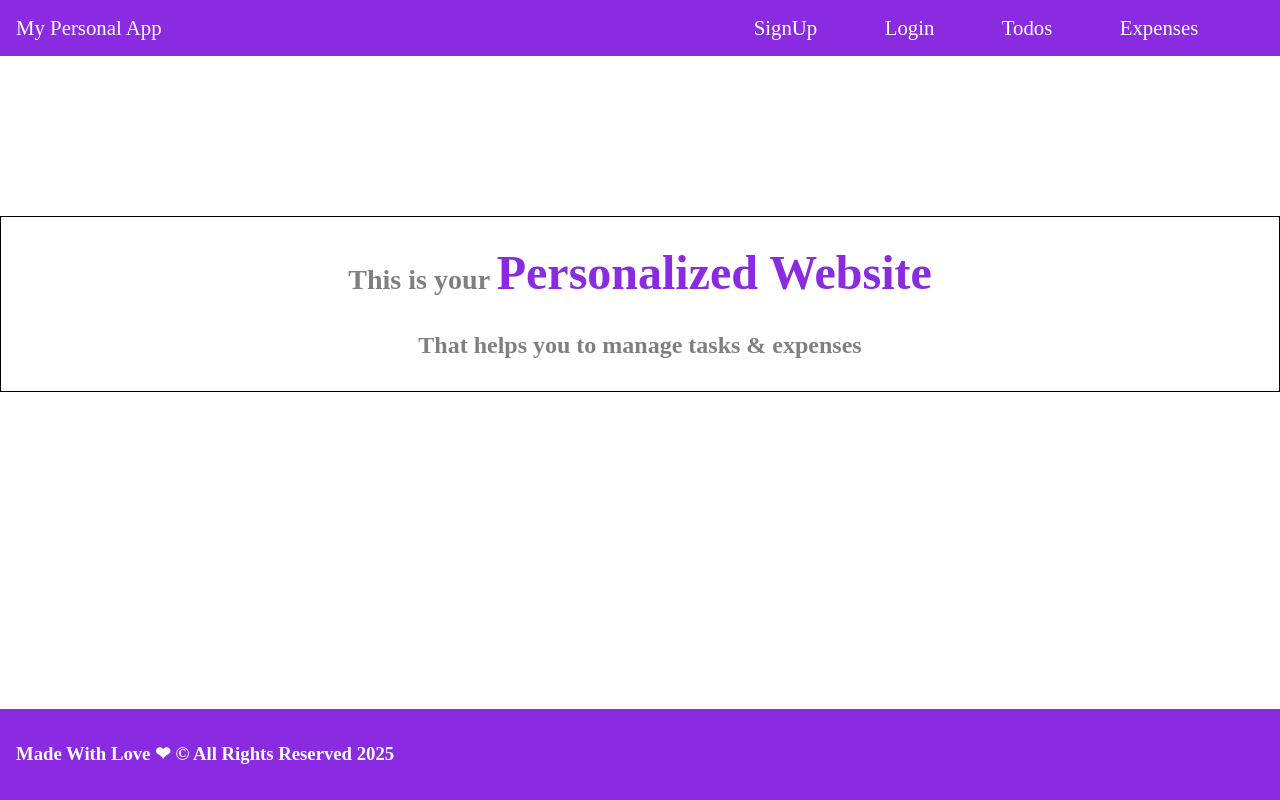
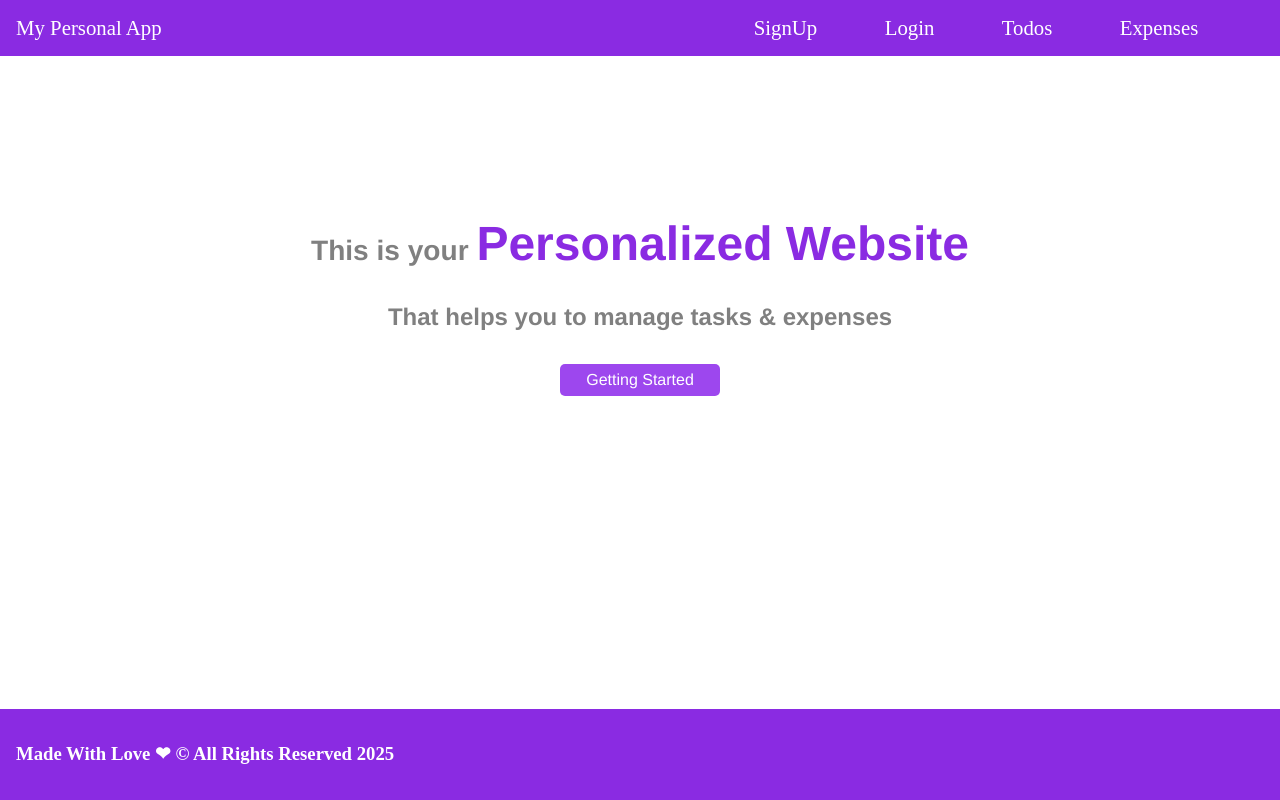
Before and after one commit to SwethaSheelam/FullStackApp1, a plain HTML site: page index.html in a window 1280 px wide. Shown: the top 800 px of the page. Drawn offline with Linux system fonts and the light colour scheme.

```diff
--- a/index.html
+++ b/index.html
@@ -15,6 +15,7 @@
         <div id="main">
             <h3 id="header">This is your <span id="header-span">Personalized Website</span></h3>
             <h4>That helps you to manage tasks & expenses</h4>
+            <button id="main-btn">Getting Started</button>
         </div>
 <div id="footer"></div>
 </body>
--- a/styles/index.css
+++ b/styles/index.css
@@ -28,7 +28,7 @@ a{
     justify-content: space-between;
 }
 a:hover,#main-btn:hover{
-    color: violet;
+    color: rgb(202, 65, 202);
     transition: color;
 }
 #footer{
@@ -42,11 +42,12 @@ a:hover,#main-btn:hover{
 }
 #main{
 
-    border: 1px solid black;
+
     margin:10rem auto;
     text-align: center;
     font-size: 1.5rem;
     color: grey;
+    font-family: 'Franklin Gothic Medium', 'Arial Narrow', Arial, sans-serif;
 
 
 }
@@ -57,9 +58,14 @@ a:hover,#main-btn:hover{
     color: white;
     border: none;
     border-radius: 5px;
-    font-size:2rem;
-    font-family:'Franklin Gothic Medium', 'Arial Narrow', Arial, sans-serif;
-    font-weight: 500;
+    font-size:1rem;
+    font-family: 'Franklin Gothic Medium', 'Arial Narrow', Arial, sans-serif;
+
+
+}
+#main-btn:hover{
+    background-color: rgb(116, 59, 169);
+    transition: color 1s ease;
 }
 #header-span{
     color: blueviolet;
```
